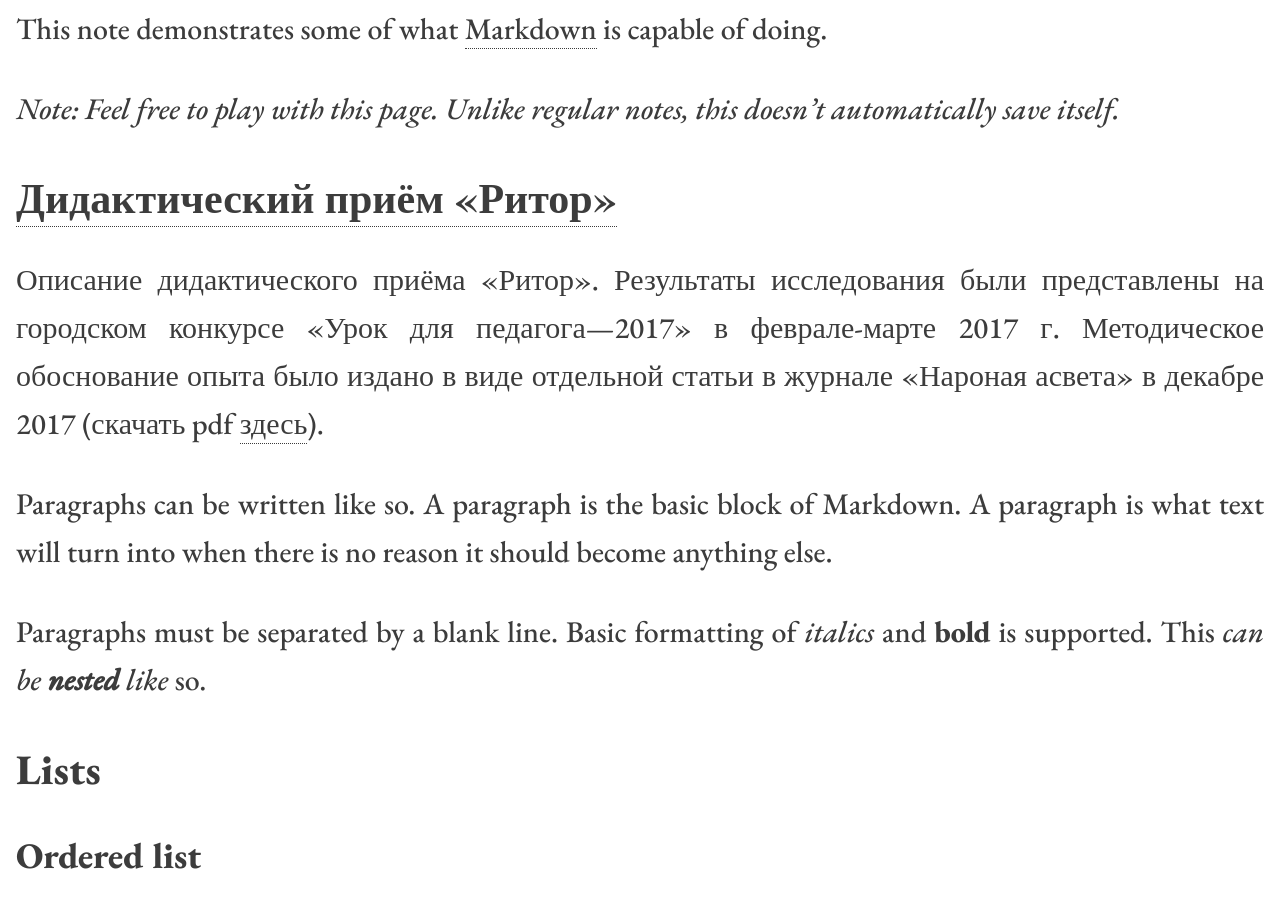
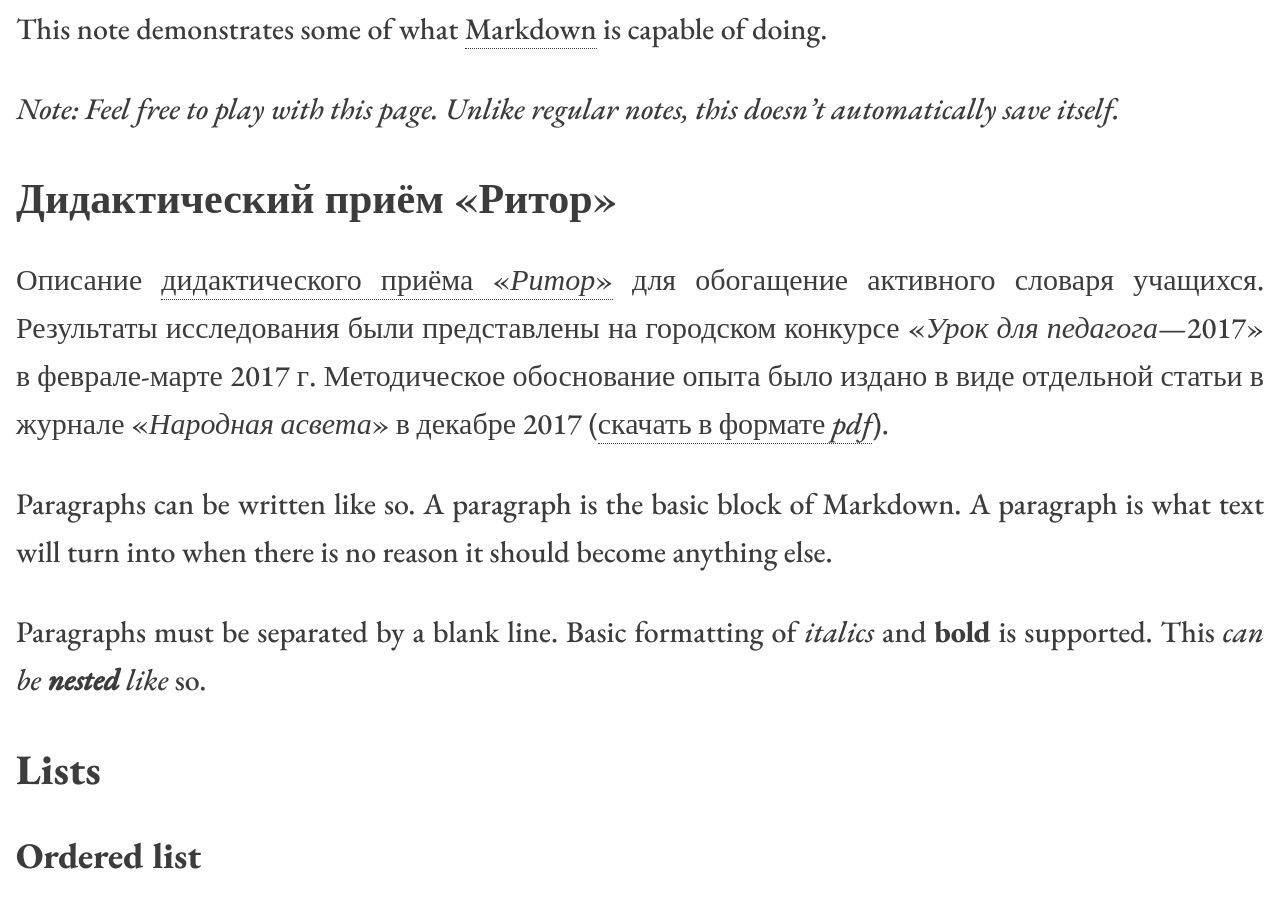
Before and after one commit to seveleva/seveleva, a Jekyll site: the page built from articles.md, in a window 1280 px wide and 900 px high, scrolled down 489 px. Built offline with Jekyll 4.4.1, drawn with Linux system fonts in a browser that asks for light colours.

Commit message:
Update articles.md

```diff
--- a/articles.md
+++ b/articles.md
@@ -10,10 +10,10 @@
 
 *Note: Feel free to play with this page. Unlike regular notes, this doesn't automatically save itself.*
 
-## [Дидактический приём «Ритор»](rhetor)
+## Дидактический приём «Ритор»
 
-Описание дидактического приёма «Ритор». Результаты исследования были представлены на городском кон­курсе «Урок для педагога—2017» в феврале­-марте 2017 г.
-Методическое обоснование опыта было издано в виде отдельной статьи в журнале «Нароная асвета» в декабре 2017 (скачать pdf [здесь](http://seveleva.com/assets/Seveleva_Rhetor.pdf)).
+Описание [дидактического приёма «*Ритор*»](rhetor) для обогащение активного словаря учащихся. Результаты исследования были представлены на городском кон­курсе «*Урок для педагога*—2017» в феврале­-марте 2017 г.
+Методическое обоснование опыта было издано в виде отдельной статьи в журнале «*Народная асвета*» в декабре 2017 ([скачать в формате *pdf*](http://seveleva.com/assets/Seveleva_Rhetor.pdf)).
 
 Paragraphs can be written like so. A paragraph is the basic block of Markdown. A paragraph is what text will turn into when there is no reason it should become anything else.
 
```
